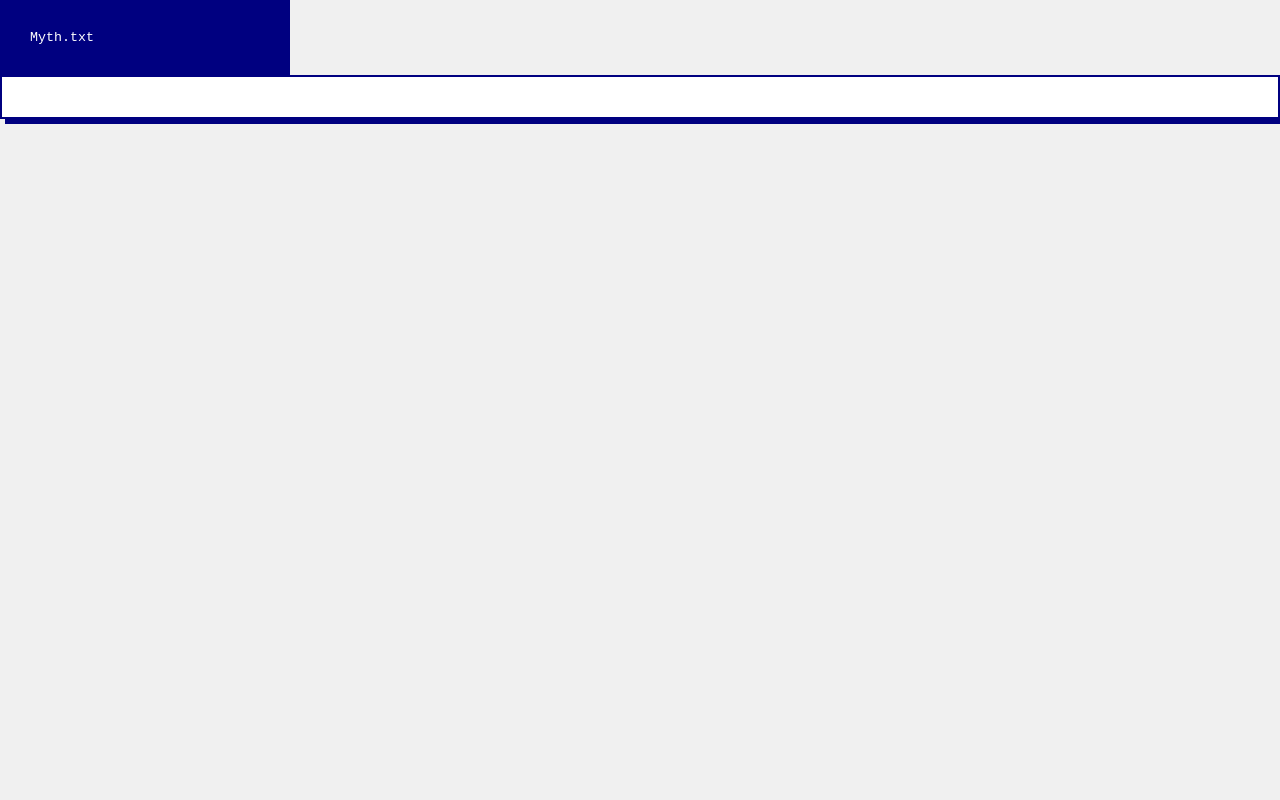
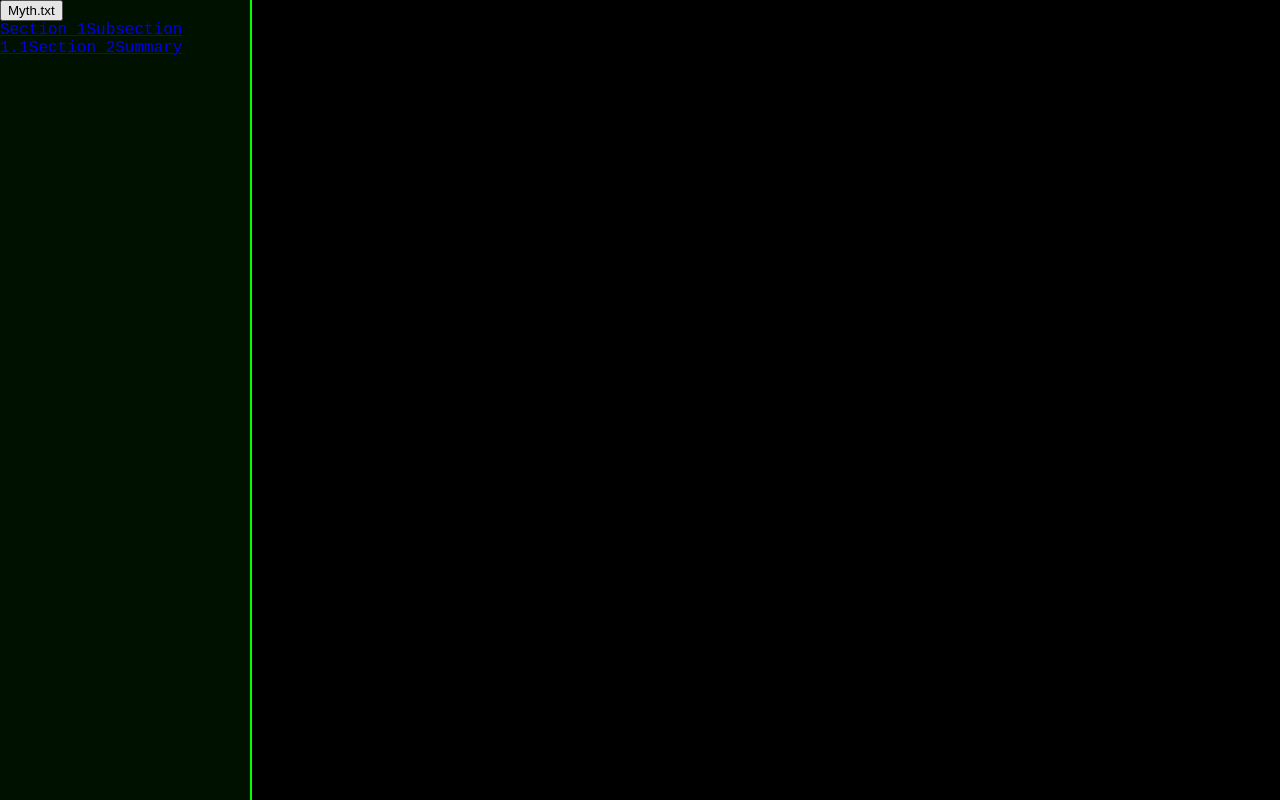
Before and after one commit to Eladatt/Mythologics, a plain HTML site: page index.html in a window 1280 px wide. Drawn offline with Linux system fonts and the light colour scheme.

Commit message:
Update styles.css

```diff
--- a/styles.css
+++ b/styles.css
@@ -1,67 +1,52 @@
 body {
     font-family: 'Courier New', monospace;
-    background-color: #f0f0f0;
-    color: #333;
+    background-color: #000;
+    color: #0f0;
     margin: 0;
     padding: 0;
 }
 
-.container {
+#app {
     display: flex;
     height: 100vh;
 }
 
 #sidebar {
     width: 250px;
-    background-color: #000080;
-    color: #ffffff;
+    background-color: #001100;
+    overflow-y: auto;
+    border-right: 2px solid #0f0;
+}
+
+#content {
+    flex-grow: 1;
     padding: 20px;
     overflow-y: auto;
 }
 
-main {
-    flex-grow: 1;
-    padding: 20px;
-    background-color: #ffffff;
-    overflow-y: auto;
+.accordion-item {
+    border-bottom: 1px solid #0f0;
 }
 
-h2 {
-    margin-top: 0;
-    border-bottom: 2px solid #ffffff;
-    padding-bottom: 10px;
+.accordion-header {
+    background-color: #001100;
+    padding: 10px;
+    cursor: pointer;
 }
 
-.accordion {
-    background-color: #000080;
-    color: #ffffff;
-    cursor: pointer;
+.accordion-content {
     padding: 10px;
-    width: 100%;
-    text-align: left;
-    border: none;
-    outline: none;
-    transition: 0.4s;
-    font-family: 'Courier New', monospace;
+    display: none;
 }
 
-.active, .accordion:hover {
-    background-color: #0000a0;
+#ascii-art {
+    white-space: pre;
+    font-size: 12px;
+    margin-bottom: 20px;
 }
 
-.panel {
-    padding: 0 10px;
-    background-color: #000080;
-    max-height: 0;
-    overflow: hidden;
-    transition: max-height 0.2s ease-out;
-}
-
-#content {
-    background-color: #ffffff;
-    border: 2px solid #000080;
-    padding: 20px;
-    box-shadow: 5px 5px 0px #000080;
+#info-section {
+    line-height: 1.6;
 }
 
 table {
@@ -70,12 +55,11 @@ table {
 }
 
 th, td {
-    border: 1px solid #000080;
+    border: 1px solid #0f0;
     padding: 8px;
     text-align: left;
 }
 
 th {
-    background-color: #000080;
-    color: #ffffff;
+    background-color: #001100;
 }
```
